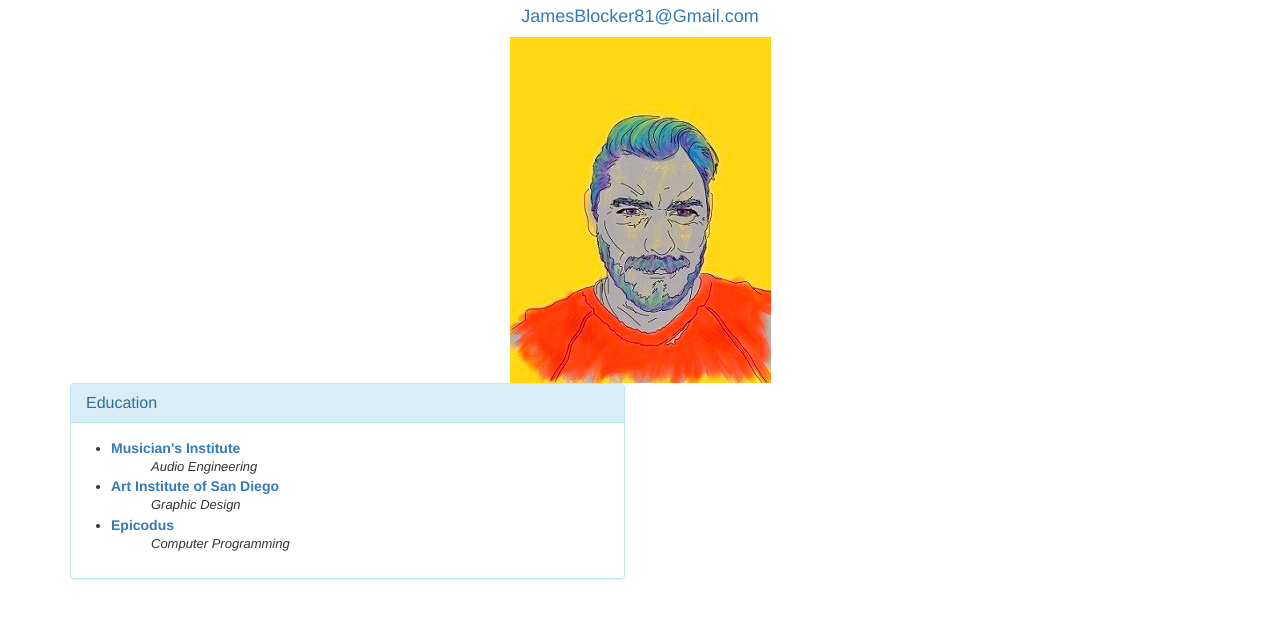
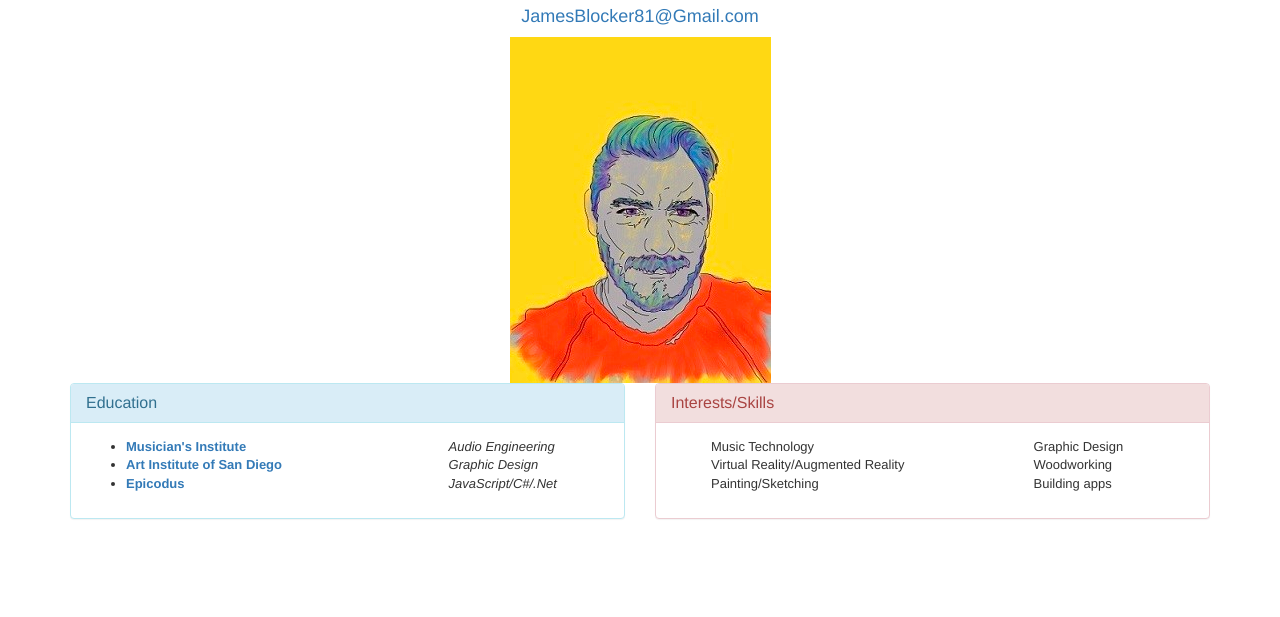
Before and after one commit to JamesBlocker/Portfolio-Landing, a plain HTML site: page index.html in a window 1280 px wide. Shown: the part 145-762 px from the top of the page. Drawn offline with nearby package versions, Linux system fonts and the light colour scheme.

Commit message:
add content to interests/skills and reformat education section to match

```diff
--- a/index.html
+++ b/index.html
@@ -19,39 +19,67 @@
 
             <!--About Me-->
     <div class="row">
+
+
         <div class="col-md-6">
             <div class="panel panel-info">
                 <div class="panel-heading">
                     <h4 class="panel-title">Education</h4>
                 </div>
-                <div class="panel-body">
-                    <div class="row">
-                        <div class="col-12">
-                            <ul>
+                <div class="row">
+                    <div class="panel-body">
+                        <div class="col-md-7">
+                            <ul class="smaller">
                                 <li><strong><a href="#">Musician's Institute</a></strong></li>
-                                    <ul class="smaller" style="list-style: none;">
-                                        <li><em>Audio Engineering</em></li>
-                                    </ul>
                                 <li><strong><a href="#">Art Institute  of San Diego</a></strong></li>
-                                    <ul class="smaller" style="list-style: none;">
-                                        <li><em>Graphic Design</em></li>
-                                    </ul>
                                 <li><strong><a href="#">Epicodus</a></strong></li>
-                                    <ul class="smaller" style="list-style: none;">
-                                        <li><em>Computer Programming</em></li>
-                                    </ul>
                             </ul>
                         </div>
-
-
+                        <div class="col-md-5">
+                            <ul class="smaller" style="list-style: none;">
+                                <li><em>Audio Engineering</em></li>
+                                <li><em>Graphic Design</em></li>
+                                <li><em>JavaScript/C#/.Net</em></li>
+                            </ul>
+                        </div>
                     </div>
                 </div>
             </div>
+
         </div>
+            <!--Skills/Interests-->
+        <div class="col-md-6">
+            <div class="panel panel-danger">
+                <div class="panel-heading">
+                    <h4 class="panel-title">Interests/Skills</h4>
+                </div>
+                <div class="row">
+                    <div class="panel-body">
+                        <div class="col-md-7">
+                            <ul class="smaller" style="list-style: none;">
+                                <li>Music Technology</li>
+                                <li>Virtual Reality/Augmented Reality</li>
+                                <li>Painting/Sketching</li>
+                            </ul>
+                        </div>
+                        <div class="col-md-5">
+                            <ul class="smaller" style="list-style: none;">
+                                <li>Graphic Design</li>
+                                <li>Woodworking</li>
+                                <li>Building apps</li>
+                            </ul>
+                        </div>
+                    </div>
+                </div>
+            </div>
+
+        </div>
+
+
     </div>
 
 
-            <!--Skills/Interests-->
+
 
             <!--Background-->
 
```
